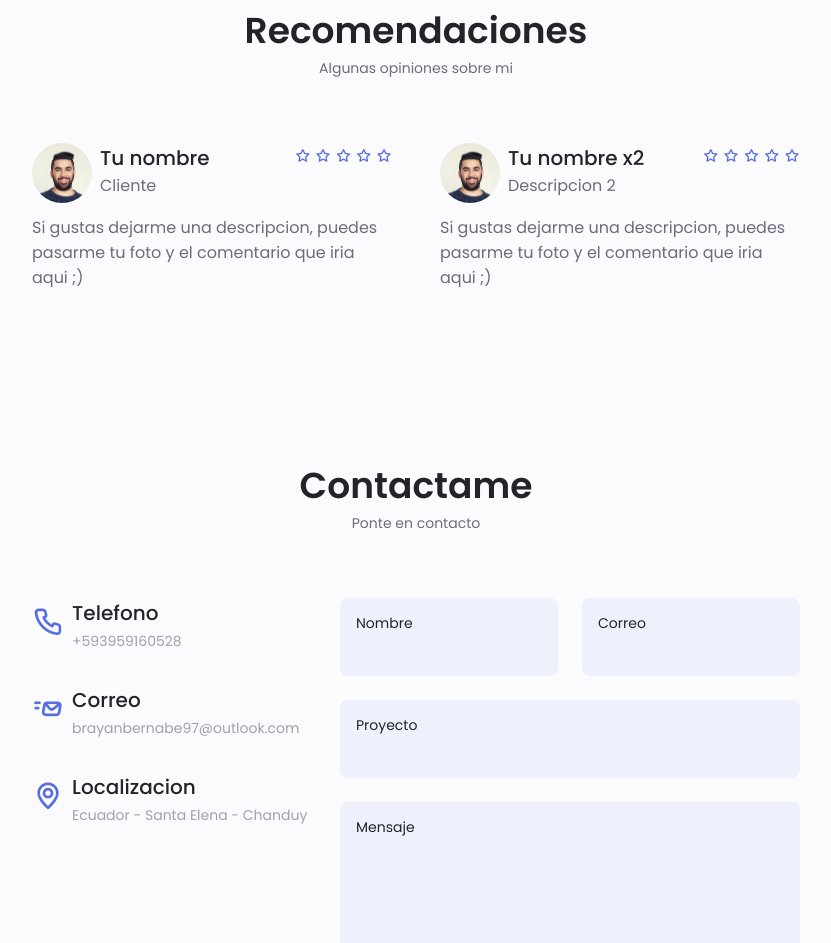
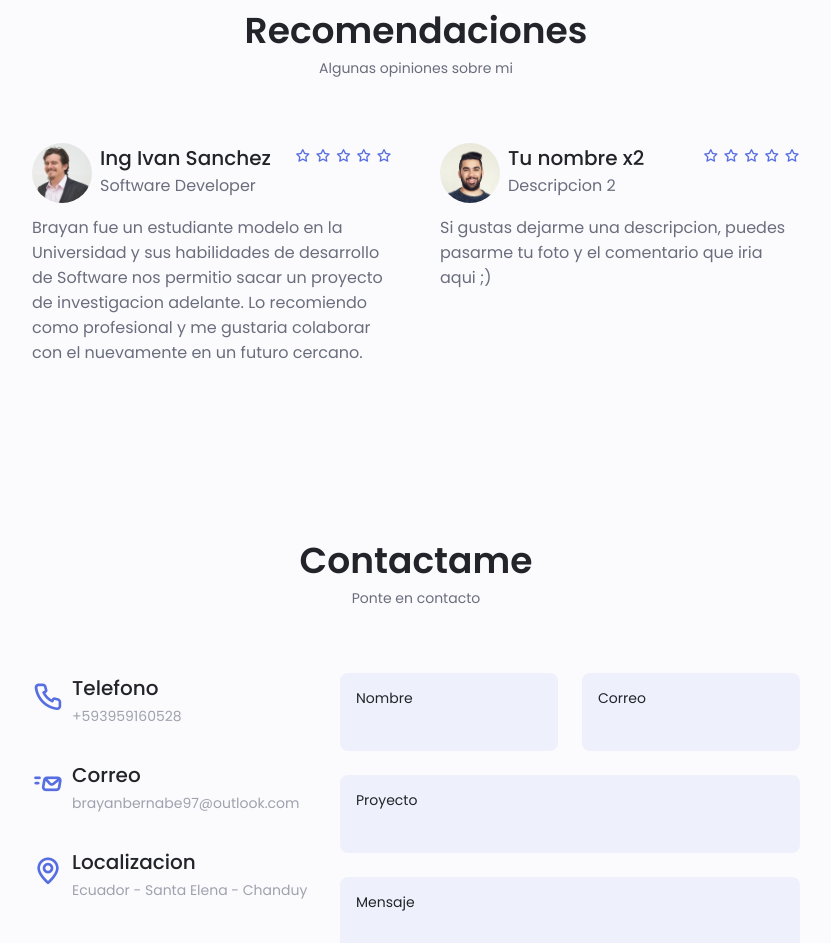
Before and after one commit to xBrayan/porfolio_brayan, a plain HTML site: page index.html in a window 1280 px wide. Shown: the part 5049-5992 px from the top of the page, without its empty margins (224-1055 px from the left). Drawn offline with nearby package versions, Linux system fonts and the light colour scheme.

Commit message:
agregamos recomendacion ing ivan sanchez

```diff
--- a/index.html
+++ b/index.html
@@ -969,11 +969,11 @@
                     <div class="testimonial__content swiper-slide">
                         <div class="testimonial__data">
                             <div class="testimonial__header">
-                                <img src="assets/img/testimonial3.jpg" alt="" class="testimonial__img">
+                                <img src="assets/img/Ing_ivan.jpg" alt="" class="testimonial__img">
 
                                 <div>
-                                    <h3 class="testimonial__name">Tu nombre</h3>
-                                    <span class="testimonial__client">Cliente</span>
+                                    <h3 class="testimonial__name">Ing Ivan Sanchez</h3>
+                                    <span class="testimonial__client">Software Developer</span>
                                 </div>
                             </div>
 
@@ -986,7 +986,7 @@
                             </div>
                         </div>
                         <p class="testimonial__description">
-                            Si gustas dejarme una descripcion, puedes pasarme tu foto y el comentario que iria aqui ;)
+                            Brayan fue un estudiante modelo en la Universidad y sus habilidades de desarrollo de Software nos permitio sacar un proyecto de investigacion adelante. Lo recomiendo como profesional y me gustaria colaborar con el nuevamente en un futuro cercano.
                         </p>
                     </div>
 
```
Also changed, not shown: assets/img/Ing_ivan.jpg (added).
